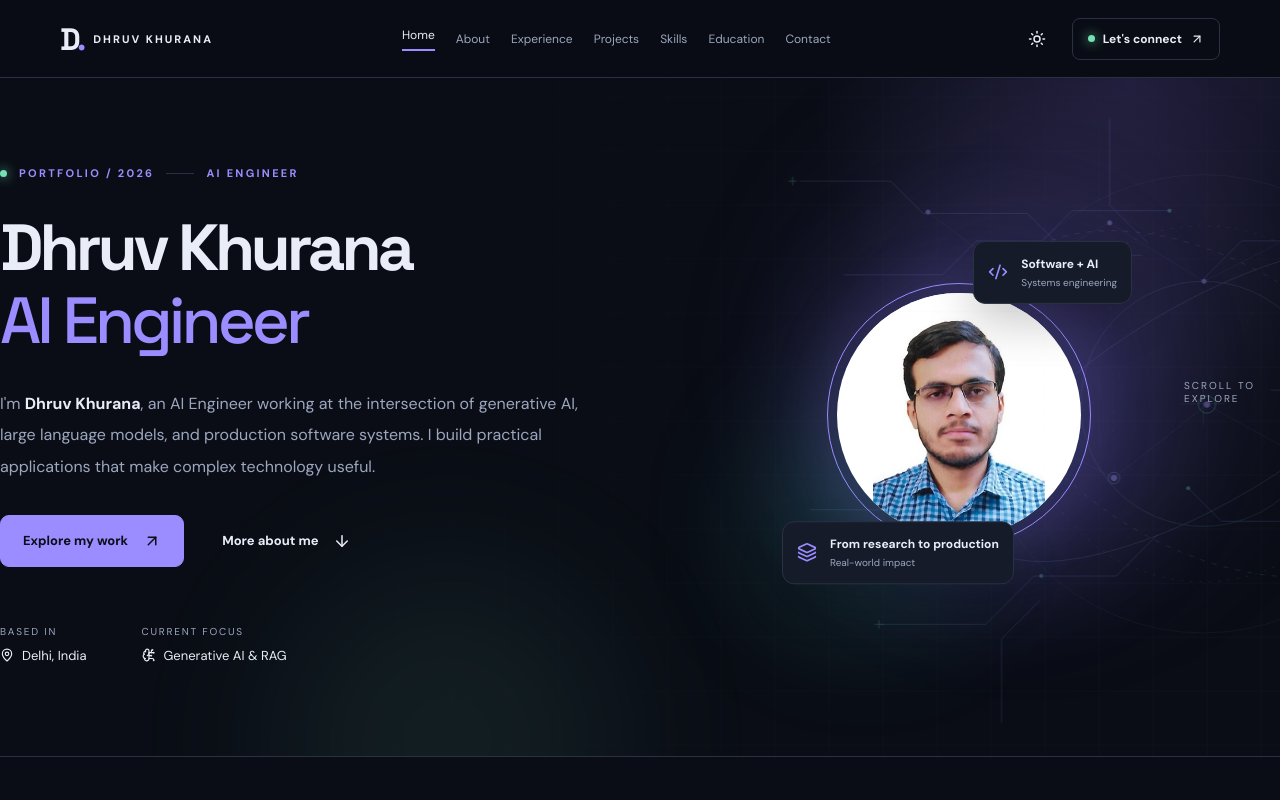
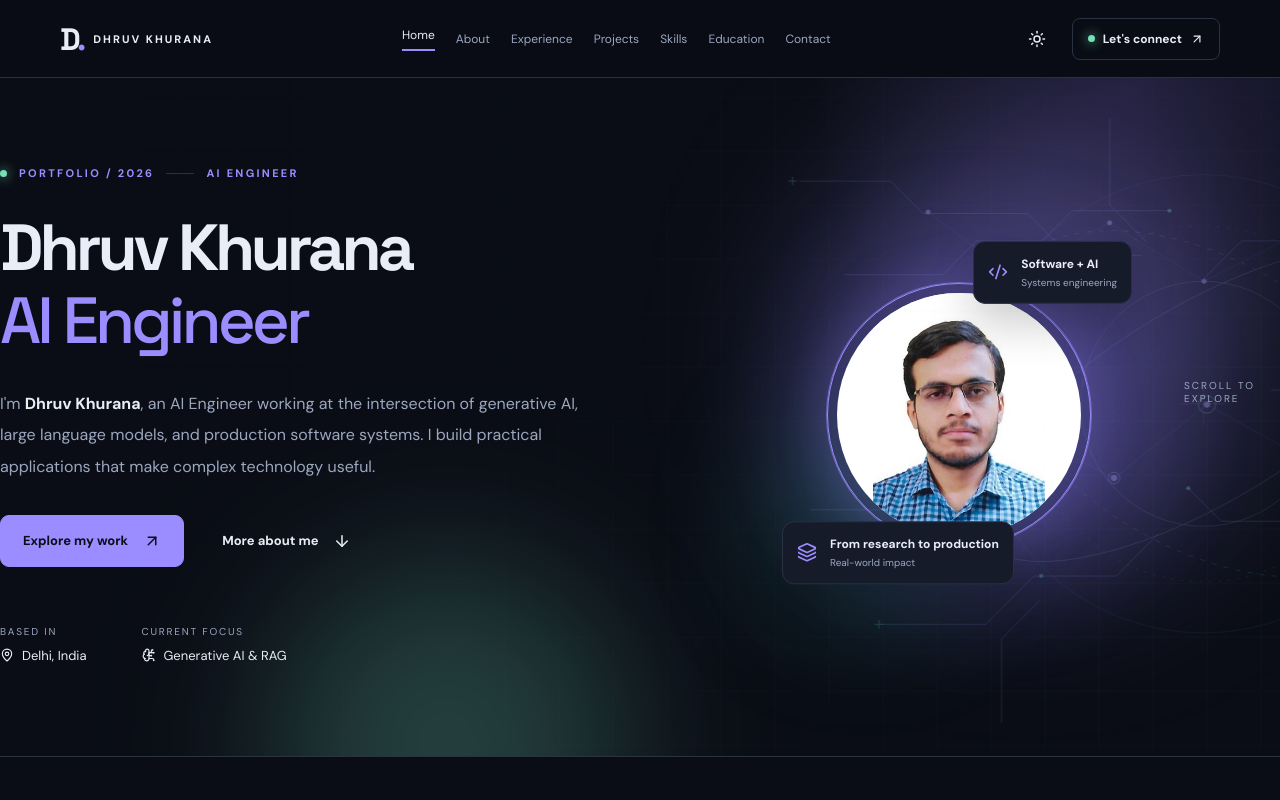
Before and after one commit to DKg156/DKg156.github.io, a React (Vite) app: page / in a window 1280 px wide. Shown: the top 800 px of the page. Built offline with nearby package versions, Linux system fonts and the light colour scheme.

Commit message:
design: layer neon glow above STEM network background

```diff
--- a/src/styles.css
+++ b/src/styles.css
@@ -95,3 +95,21 @@ body{background:var(--bg);color:var(--fg);transition:background .25s,color .25s}
   .hero:after{animation:none!important}
   .hero-mesh{animation:none!important}
 }
+
+/* Neon light layer retained above the STEM graph illustration. */
+.hero:after{z-index:0;opacity:.44}
+.hero-glow{z-index:1;mix-blend-mode:screen;filter:blur(68px)}
+.hero-glow-one{opacity:.31}
+.hero-glow-two{opacity:.23}
+.hero-layout,.scroll-cue{z-index:3}
+.portrait-ring{box-shadow:0 0 0 1px color-mix(in srgb,var(--accent) 55%,transparent),0 0 55px color-mix(in srgb,var(--accent) 22%,transparent)}
+:root[data-theme=light] .hero-glow{mix-blend-mode:multiply;opacity:.13}
+:root[data-theme=light] .hero:after{opacity:.28}
+@media(max-width:800px){
+  .hero:after{opacity:.24}
+  .hero-glow-one{opacity:.23}
+  .hero-glow-two{opacity:.16}
+}
+@media(prefers-reduced-motion:reduce){
+  .hero-glow,.hero:after{animation:none!important}
+}
```
